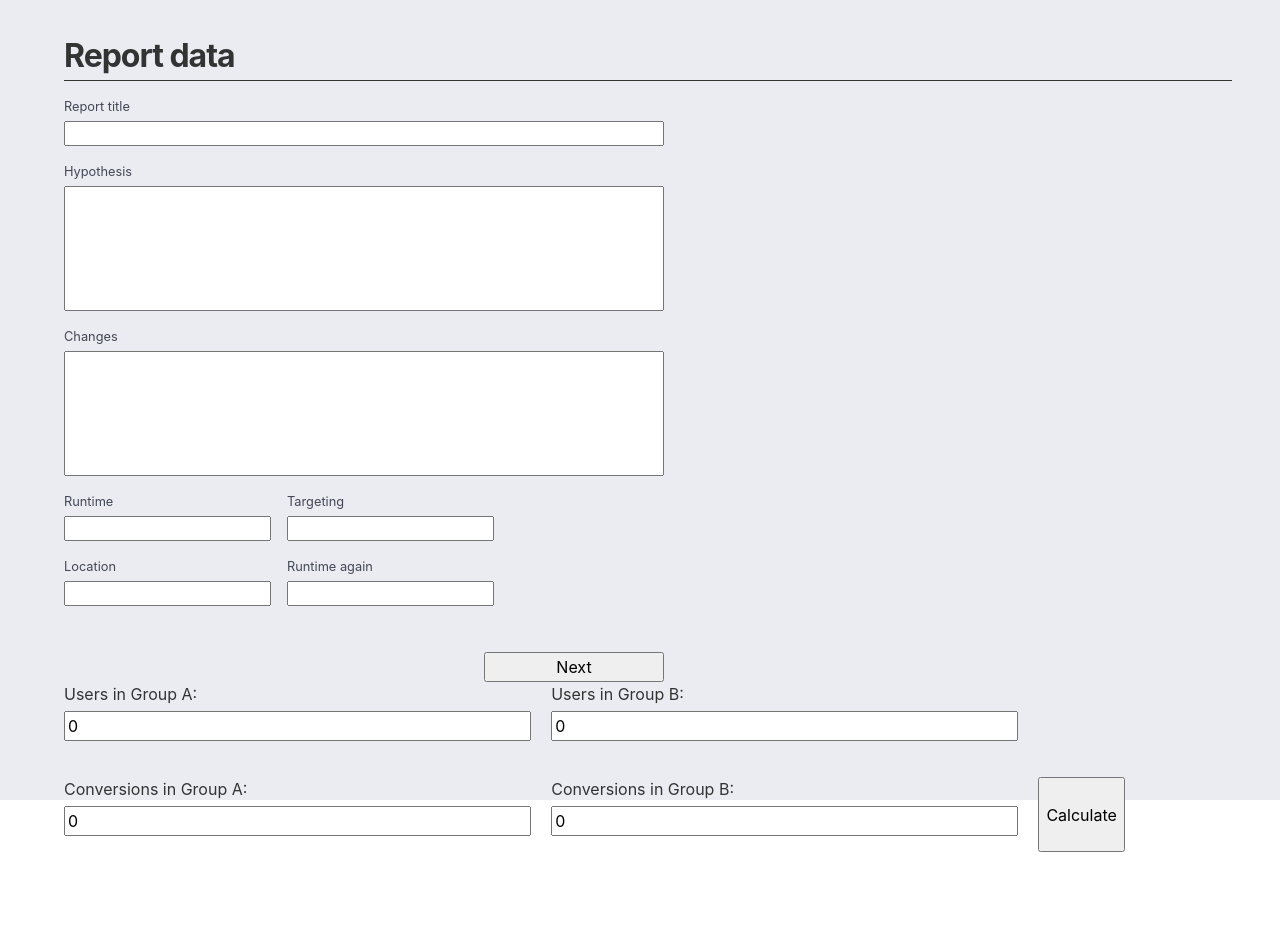
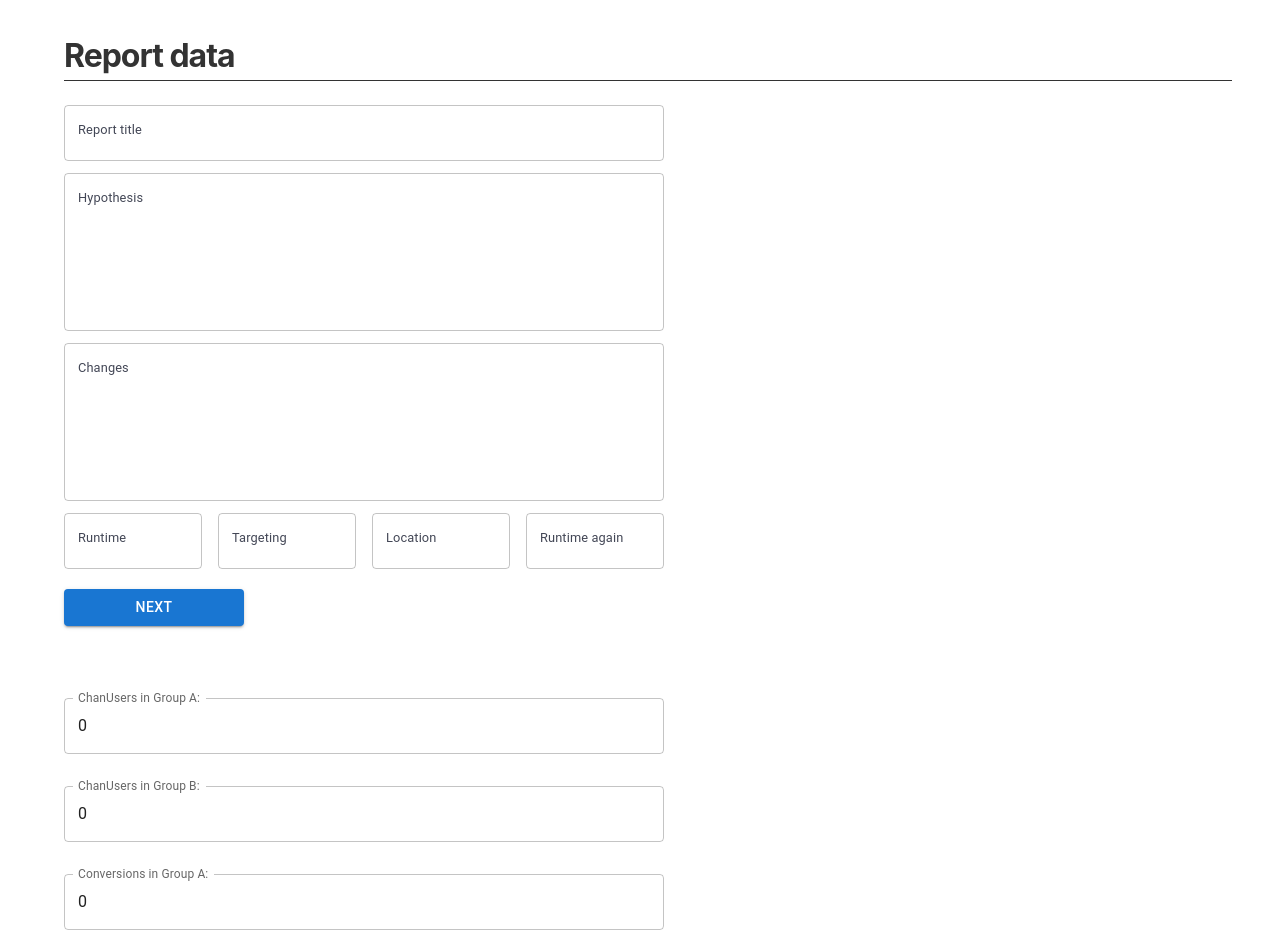
Before and after one commit to CharAnagn/cro-tool.github.io, a React (Vite) app: page / in a window 1280 px wide. Shown: the top 952 px of the page. Before the commit the page ends 884 px from the top, so only its background shows below. Built offline with nearby package versions, Linux system fonts and the light colour scheme.

Commit message:
Apply MaterialUI

```diff
--- a/index.html
+++ b/index.html
@@ -4,7 +4,7 @@
 		<meta charset="UTF-8" />
 		<link rel="icon" type="image/svg+xml" href="/vite.svg" />
 		<meta name="viewport" content="width=device-width, initial-scale=1.0" />
-		<title>Vite + React + TS</title>
+		<title>CRO Reporting tool</title>
 	</head>
 	<body>
 		<div id="root"></div>
--- a/package.json
+++ b/package.json
@@ -10,6 +10,10 @@
     "preview": "vite preview"
   },
   "dependencies": {
+    "@emotion/react": "^11.11.4",
+    "@emotion/styled": "^11.11.5",
+    "@fontsource/roboto": "^5.0.13",
+    "@mui/material": "^5.15.19",
     "jstat": "^1.9.6",
     "react": "^18.2.0",
     "react-dom": "^18.2.0",
--- a/src/App.css
+++ b/src/App.css
@@ -60,7 +60,7 @@ body {
 	 /* display: grid;
 	 grid-template-columns:  minmax(360px, 1fr) minmax(185px, 0.5fr);  */
 	grid-template-rows: 1fr;
-	background-color: #ebecf1;
+	/* background-color: #ebecf1; */
 	font-family: 'Inter', system-ui, 'Avenir', 'Helvetica', Arial, sans-serif;
 	line-height: 1.5;
 	font-weight: 400;
--- a/src/components/Forms/BayesionABtest/Bayesian.css
+++ b/src/components/Forms/BayesionABtest/Bayesian.css
@@ -1,10 +1,36 @@
 .bayesian-form-wrapper form {
-  display: flex;
-  flex-wrap: wrap;
-  gap: 20px;
+	display: flex;
+	max-width: 600px;
+	flex-direction: column;
+	gap: 20px;
+	margin-top: 4rem;
 }
 
-.bayesian-form-wrapper form div {
-  flex-basis: 40%;
+.bayesian-form-wrapper form div:not(:last-child) {
+	flex-basis: 45%;
+}
 
+.control {
+	flex-basis: unset !important;
+	width: 100%;
 }
+
+.results {
+	width: 100%;
+	display: flex;
+	align-items: center;
+	justify-content: center;
+	gap: 1rem;
+}
+
+.results p {
+	border: 2px solid #33ab9f;
+	background-color: #00695f;
+	color: #ffffff;
+	border-radius: 4px;
+	padding: 0.5rem 3rem;
+}
+
+.results .result {
+	font-weight: 700;
+}
--- a/src/components/Forms/BayesionABtest/BayesianAB.tsx
+++ b/src/components/Forms/BayesionABtest/BayesianAB.tsx
@@ -1,6 +1,7 @@
-import { useState } from "react";
-import jStat from "jstat";
-import "./Bayesian.css";
+import { useState } from 'react';
+import jStat from 'jstat';
+import './Bayesian.css';
+import { TextField, Button } from '@mui/material';
 
 interface BayesianABTestProps {}
 
@@ -11,29 +12,17 @@ const BayesianABTest: React.FC<BayesianABTestProps> = () => {
 	const [conversionsB, setConversionsB] = useState<number>(0);
 	const [result, setResult] = useState<number | null>(null);
 
-  const handleInputChange =
-    (setter: React.Dispatch<React.SetStateAction<number>>) =>
-    (event: React.ChangeEvent<HTMLInputElement>) => {
+	const handleInputChange = (setter: React.Dispatch<React.SetStateAction<number>>) => (event: React.ChangeEvent<HTMLInputElement>) => {
 		setter(Number(event.target.value));
 	};
 
 	const handleSubmit = (event: React.FormEvent<HTMLFormElement>) => {
 		event.preventDefault();
-    const probBIsBetter = calculateProbability(
-      usersA,
-      usersB,
-      conversionsA,
-      conversionsB
-    );
+		const probBIsBetter = calculateProbability(usersA, usersB, conversionsA, conversionsB);
 		setResult(probBIsBetter);
 	};
 
-  const calculateProbability = (
-    usersA: number,
-    usersB: number,
-    conversionsA: number,
-    conversionsB: number
-  ): number => {
+	const calculateProbability = (usersA: number, usersB: number, conversionsA: number, conversionsB: number): number => {
 		const alphaPrior = 1;
 		const betaPrior = 1;
 		const alphaA = alphaPrior + conversionsA;
@@ -56,50 +45,70 @@ const BayesianABTest: React.FC<BayesianABTestProps> = () => {
 		<div className="bayesian-form-wrapper">
 			<form onSubmit={handleSubmit}>
 				<div>
-          <label>
-            Users in Group A:
-            <input
+					<TextField
+						label="ChanUsers in Group A:"
+						variant="outlined"
 						type="number"
+						margin="dense"
+						fullWidth
+						name="report-changes"
+						id="report-changes"
 						value={usersA}
 						onChange={handleInputChange(setUsersA)}
 					/>
-          </label>
 				</div>
 				<div>
-          <label>
-            Users in Group B:
-            <input
+					<TextField
+						label="ChanUsers in Group B:"
+						variant="outlined"
 						type="number"
+						margin="dense"
+						fullWidth
+						name="report-changes"
+						id="report-changes"
 						value={usersB}
 						onChange={handleInputChange(setUsersB)}
 					/>
-          </label>
 				</div>
 				<div>
-          <label>
-            Conversions in Group A:
-            <input
+					<TextField
+						label="Conversions in Group A:"
+						variant="outlined"
 						type="number"
+						margin="dense"
+						fullWidth
+						name="report-changes"
+						id="report-changes"
 						value={conversionsA}
 						onChange={handleInputChange(setConversionsA)}
 					/>
-          </label>
 				</div>
 				<div>
-          <label>
-            Conversions in Group B:
-            <input
+					<TextField
+						label="Conversions in Group B:"
+						variant="outlined"
 						type="number"
+						margin="dense"
+						fullWidth
+						name="report-changes"
+						id="report-changes"
 						value={conversionsB}
 						onChange={handleInputChange(setConversionsB)}
 					/>
-          </label>
 				</div>
-        <button type="submit">Calculate</button>
+				<div className="control">
+					<Button type="submit" variant="contained">
+						Calculate
+					</Button>
+				</div>
+				<div className="results">
+					{result !== null && (
+						<p>
+							Probability that B is better than A: <span className="result">{(result * 100).toFixed(2)}%</span>
+						</p>
+					)}
+				</div>
 			</form>
-      {result !== null && (
-        <p>Probability that B is better than A: {(result * 100).toFixed(2)}%</p>
-      )}
 		</div>
 	);
 };
--- a/src/components/Forms/Report/ReportForm.tsx
+++ b/src/components/Forms/Report/ReportForm.tsx
@@ -1,7 +1,8 @@
-import React, { useState } from "react"; // Import React
-import "./reportForm.css";
-import Heading from "../Heading/Heading";
-import BayesianABTest from "../BayesionABtest/BayesianAB";
+import React, { useState } from 'react'; // Import React
+import './reportForm.css';
+import Heading from '../Heading/Heading';
+import BayesianABTest from '../BayesionABtest/BayesianAB';
+import { Button, TextField } from '@mui/material';
 
 interface ReportFormProps {
 	reportTitle: string;
@@ -9,11 +10,7 @@ interface ReportFormProps {
 	isItFinished: (finished: boolean) => void; // Now expects a boolean parameter
 }
 
-const ReportForm: React.FC<ReportFormProps> = ({
-  reportTitle,
-  setReportTitle,
-  isItFinished,
-}) => {
+const ReportForm: React.FC<ReportFormProps> = ({ reportTitle, setReportTitle, isItFinished }) => {
 	// const [image, setImage] = useState<string | null>(null);
 
 	// const handleUploadImage = (event: React.ChangeEvent<HTMLInputElement>) => {
@@ -32,9 +29,7 @@ const ReportForm: React.FC<ReportFormProps> = ({
 	// };
 
 	const handleButtonClick = () => {
-    const inputTitle = document.getElementById(
-      "report-title"
-    ) as HTMLInputElement;
+		const inputTitle = document.getElementById('report-title') as HTMLInputElement;
 		if (inputTitle && inputTitle.value.length > 0) {
 			setReportTitle(inputTitle.value);
 
@@ -44,44 +39,27 @@ const ReportForm: React.FC<ReportFormProps> = ({
 
 	return (
 		<>
-      <Heading title={"Report data"}></Heading>
+			<Heading title={'Report data'}></Heading>
 			<form className="report-form">
-        <label htmlFor="report-title">
-          Report title
-          <input
+				<TextField
+					label="Report title"
+					variant="outlined"
+					fullWidth
 					type="text"
+					margin="dense"
 					name="report-title"
 					id="report-title"
 					defaultValue={reportTitle}
 				/>
-        </label>
-        <label htmlFor="report-hypothesis">
-          Hypothesis
-          <textarea name="report-hypothesis" id="report-hypothesis"></textarea>
-        </label>
-        <label htmlFor="report-changes">
-          Changes
-          <textarea name="report-changes" id="report-changes"></textarea>
-        </label>
+				<TextField label="Hypothesis" variant="outlined" multiline margin="dense" fullWidth name="report-hypothesis" id="report-hypothesis" />
+				<TextField label="Changes" variant="outlined" multiline margin="dense" fullWidth name="report-changes" id="report-changes" />
+
 				<div className="form-half">
-          <label htmlFor="report-runtime">
-            Runtime
-            <input type="text" name="report-runtime" id="report-runtime" />
-          </label>
-          <label htmlFor="report-targeting">
-            Targeting
-            <input type="text" name="report-targeting" id="report-targeting" />
-          </label>
+					<TextField label="Runtime" variant="outlined" margin="dense" name="report-runtime" id="report-runtime" />
+					<TextField label="Targeting" variant="outlined" margin="dense" name="report-targeting" id="report-targeting" />
+					<TextField label="Location" variant="outlined" margin="dense" name="report-location" id="report-location" />
+					<TextField label="Runtime again" variant="outlined" margin="dense" name="report-runtime-again" id="report-runtime-again" />
 				</div>
-        <div className="form-half">
-          <label htmlFor="report-location">
-            Location
-            <input type="text" name="report-location" id="report-location" />
-          </label>
-          <label htmlFor="report-runtime">
-            Runtime again
-            <input type="text" name="report-runtime" id="report-runtime" />
-          </label>
 
 				{/* <label htmlFor="report-image">
             Upload image
@@ -94,18 +72,10 @@ const ReportForm: React.FC<ReportFormProps> = ({
               />
             )}
           </label> */}
-        </div>
 
-        <div className=""></div>
-
-        <button
-          type="button"
-          id="report-data-submit"
-          className="report-button"
-          onClick={handleButtonClick}
-        >
+				<Button variant="contained" type="button" id="report-data-submit" className="report-button" onClick={handleButtonClick}>
 					Next
-        </button>
+				</Button>
 			</form>
 			<BayesianABTest />
 		</>
--- a/src/components/Forms/Report/reportForm.css
+++ b/src/components/Forms/Report/reportForm.css
@@ -2,12 +2,14 @@
 	width: 100%;
 	max-width: 600px;
 	padding-block-start: 1rem;
+	display: flex;
+	flex-direction: column;
 }
 
 .report-button {
-  float: right;
-  width: 30%;
-  margin-top: 30px;
+	float: right;
+	width: 30%;
+	margin-top: 30px;
 }
 
 input,
@@ -28,11 +30,7 @@ textarea {
 }
 
 .form-half {
-	width: 100%;
 	display: flex;
 	gap: 1rem;
-
-	& input {
-		width: 100%;
-	}
+	margin-bottom: 1rem;
 }
```
Also changed, not shown: 1 other file (tests, documents, lock files or other folders). Lines whose indentation alone changed are shown as unchanged.
